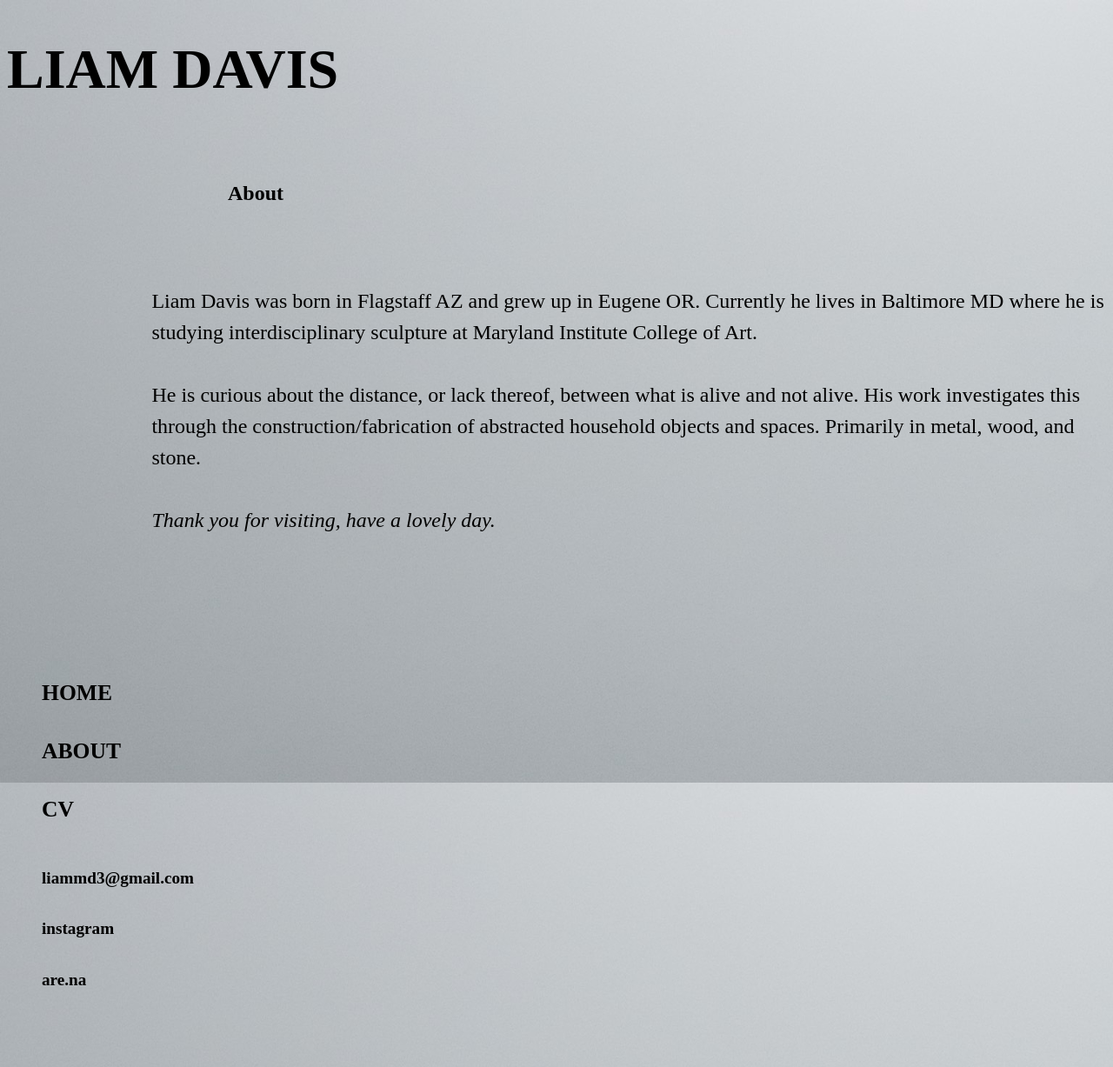
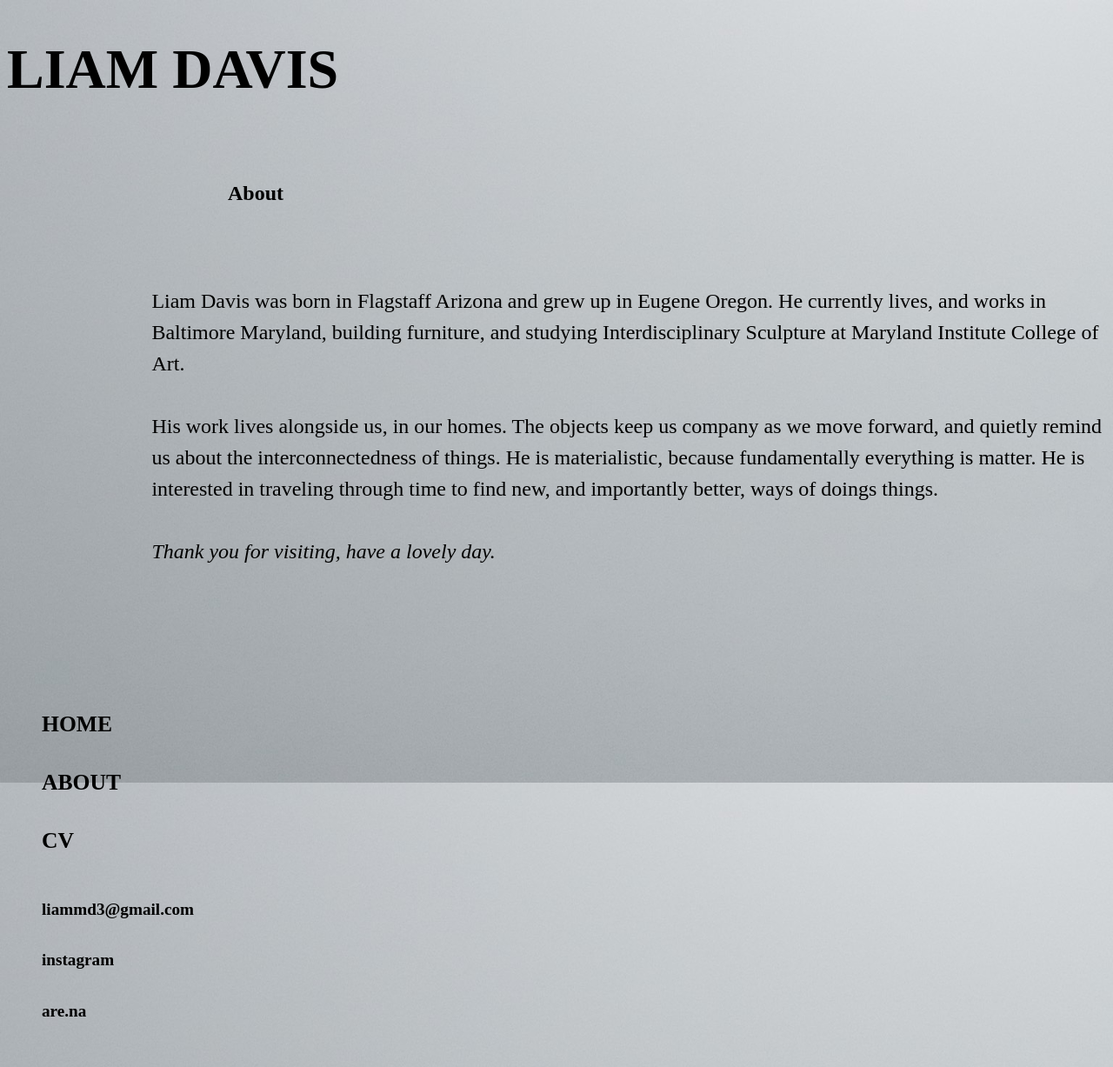
Before and after one commit to liammdavis/liammdavis.github.io, a Jekyll site: the page built from about/index.html, in a window 1280 px wide. Shown: the whole page at 87% size. Built offline with Jekyll 4.4.1, drawn with Linux system fonts in a browser that asks for light colours.

Commit message:
new things

```diff
--- a/about/index.html
+++ b/about/index.html
@@ -5,11 +5,13 @@ title: ABOUT LIAM
 
 		<div class="about">
 			<h2 class="body">About</h2>
-				<p class="body">Liam Davis was born in Flagstaff AZ and grew up in Eugene OR. Currently he lives in Baltimore MD
-				where he is studying interdisciplinary sculpture at Maryland Institute College of Art.
+				<p class="body">Liam Davis was born in Flagstaff Arizona and grew up in Eugene Oregon. He currently
+					lives, and works in Baltimore Maryland, building furniture, and studying Interdisciplinary Sculpture at
+					Maryland Institute College of Art.
 		    <br></br>
-			He is curious about the distance, or lack thereof, between what is alive and not alive. His work investigates this through the
-			 construction/fabrication of abstracted household objects and spaces. Primarily in metal, wood, and stone.
+			His work lives alongside us, in our homes. The objects keep us company as we move forward, and quietly remind us about
+			the interconnectedness of things. He is materialistic, because fundamentally everything is matter. He is interested in
+			traveling through time to find new, and importantly better, ways of doings things.
 			<br></br>
 			<i>Thank you for visiting, have a lovely day.</i>
 				</p>
--- a/index.html
+++ b/index.html
@@ -22,7 +22,7 @@ title: LIAM DAVIS
 				<li><a href="/work/cups">cups, 2022</a></li>
 				<li><a href="/work/gait">gait, 2022</a></li>
 				<br></br>
-				<li><a href="/work/rocks">rocks, 2023</a></li>
+				<li><a href="/work/rocks">passage, 2023</a></li>
 
 
 			</ul>
--- a/work/rocks/index.html
+++ b/work/rocks/index.html
@@ -28,7 +28,7 @@ title: small rocks
 
       height="760">
 	<br>
-  <p class="work-title"><strong>rocks</strong><br> inkjet prints in cherry frames<br>cast wax, plant <br> 4.75 x 5.5 x 1 inches each
+  <p class="work-title"><strong>passage</strong><br> inkjet prints in cherry frames<br>cast wax, plant <br> 4.75 x 5.5 x 1 inches each
 <br>2023</p>
         <br>
 
```
Also changed, not shown: other parts of work/rocks/index.html (+1 -1 lines).
